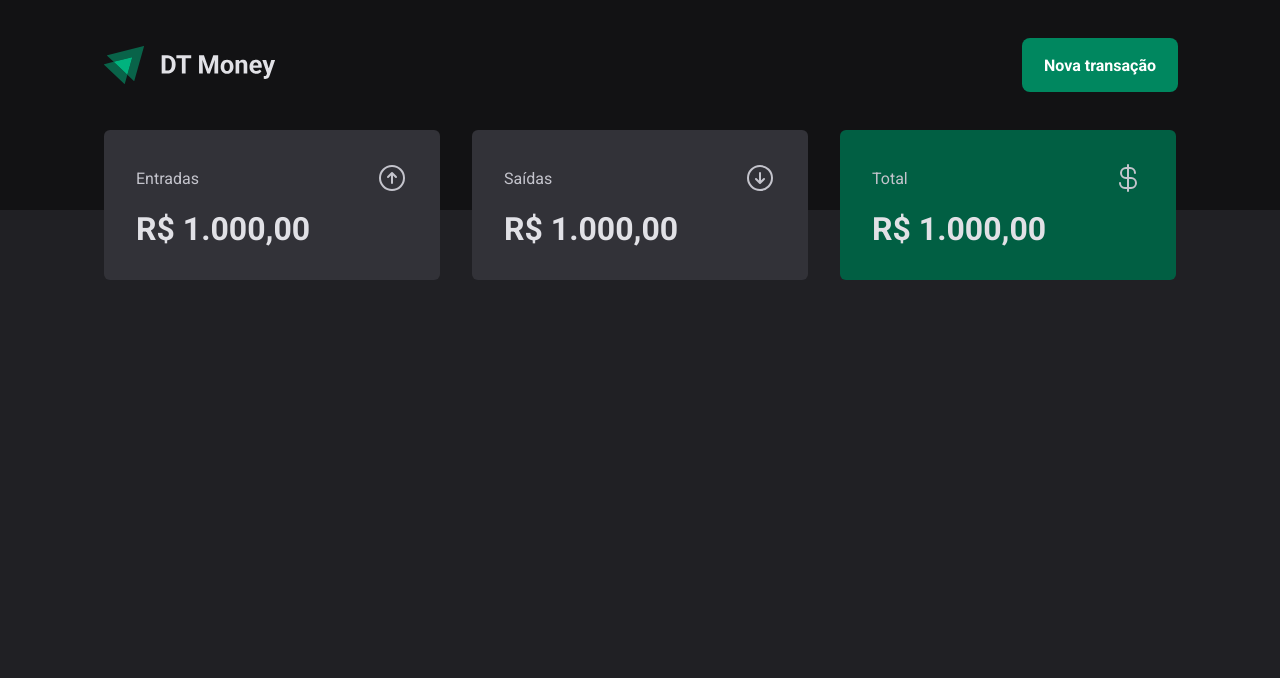
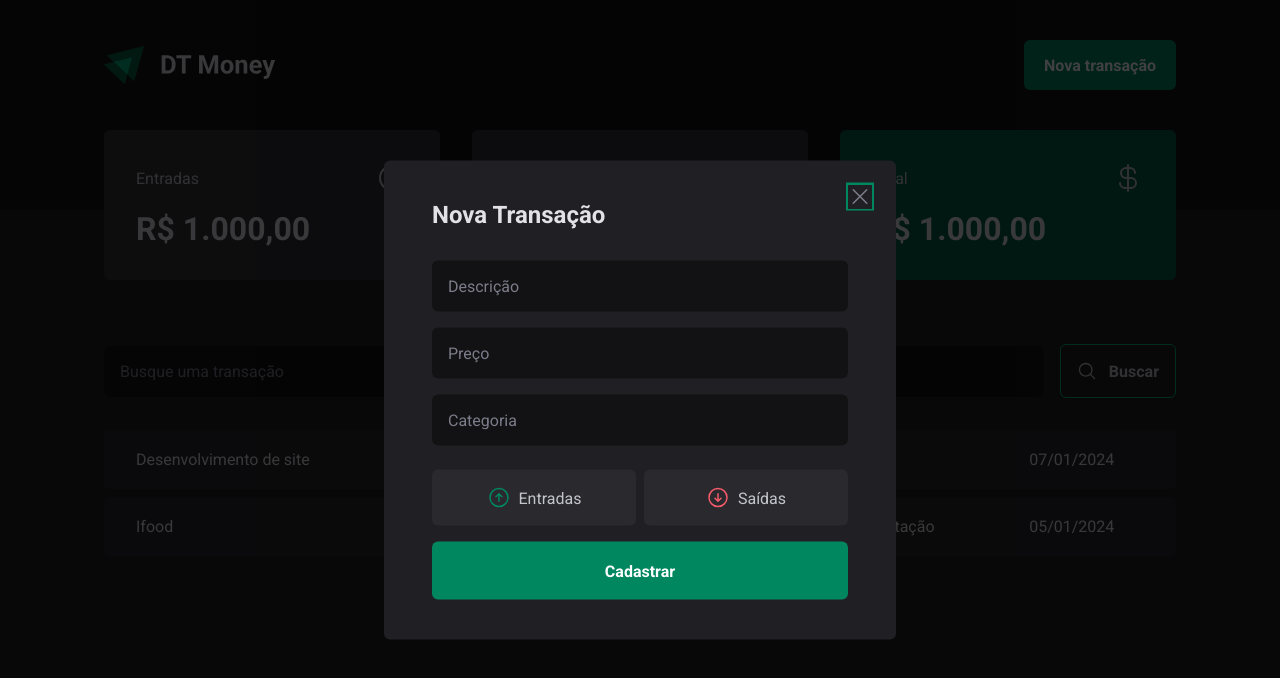
Before and after one commit to tadeubneto/03-dt-money, a React (Vite) app: page / in a window 1280 px wide. Both pictures are taken after a click on the button "Nova transação". Shown: the top 678 px of the page. Built offline with nearby package versions, Linux system fonts and the light colour scheme.

Commit message:
feat: create modal

```diff
--- a/package.json
+++ b/package.json
@@ -11,6 +11,7 @@
   },
   "dependencies": {
     "@phosphor-icons/react": "^2.1.7",
+    "@radix-ui/themes": "^3.1.6",
     "react": "^18.3.1",
     "react-dom": "^18.3.1"
   },
--- a/src/App.tsx
+++ b/src/App.tsx
@@ -1,13 +1,13 @@
 import { ThemeProvider } from "styled-components";
 import { defaultTheme } from "./styles/themes/default";
 import { GlobalStyle } from "./styles/global";
-import { Trasactions } from "./pages/Transactions";
+import { Transactions } from "./pages/Transactions";
 
 export function App() {
   return (
     <ThemeProvider theme={defaultTheme}>
       <GlobalStyle />
-      <Trasactions />
+      <Transactions />
     </ThemeProvider>
   );
 }
--- /dev/null
+++ b/src/components/Header/NewTransactionModal/index.tsx
@@ -0,0 +1,45 @@
+import * as Dialog  from "@radix-ui/react-dialog";
+import * as RadioGroup from "@radix-ui/react-radio-group";
+import { Close, Content, Overlay, TransactionType, TransactionTypeButton } from "./style";
+import { ArrowCircleDown, ArrowCircleUp, X } from "@phosphor-icons/react";
+
+export function NewTransactionModal(){
+    return(
+        <Dialog.Portal>
+            <Overlay />
+            <Content>
+              <Dialog.Title>Nova Transação</Dialog.Title>
+              <Close>
+                <X size={24} />
+              </Close>
+
+
+
+              <form action="">
+                <input type="text" placeholder="Descrição" required />
+                <input type="number" placeholder="Preço" required />
+                <input type="text" placeholder="Categoria" required />
+
+                <TransactionType>
+                    <TransactionTypeButton variant="income" value="income">
+                        <ArrowCircleUp size={24} />
+                            Entradas
+
+                    </TransactionTypeButton>
+                    <TransactionTypeButton variant="outcome" value="outcome">
+                        <ArrowCircleDown size={24} />
+                            Saídas
+
+                    </TransactionTypeButton>
+                </TransactionType>
+
+                <button type="submit">
+                    Cadastrar
+                </button>
+              </form>
+            </Content>
+          </Dialog.Portal>
+
+
+    )
+}
--- /dev/null
+++ b/src/components/Header/NewTransactionModal/style.ts
@@ -0,0 +1,117 @@
+import styled from "styled-components";
+import * as Dialog from "@radix-ui/react-dialog";
+import * as RadioGroup from "@radix-ui/react-radio-group";
+
+export const Overlay = styled(Dialog.Overlay)`
+  position: fixed;
+  width: 100vw;
+  height: 100vh;
+  inset: 0;
+  background: rgba(0, 0, 0, 0.75);
+`;
+
+export const Content = styled(Dialog.Content)`
+  min-width: 32rem;
+  border-radius: 6px;
+  padding: 2.5rem 3rem;
+  background: ${(props) => props.theme["gray-800"]};
+
+  position: fixed;
+  top: 50%;
+  left: 50%;
+  transform: translate(-50%, -50%);
+
+  form {
+    display: flex;
+    flex-direction: column;
+    gap: 1rem;
+    margin-top: 2rem;
+
+    input {
+      border-radius: 6px;
+      border: 0;
+      padding: 1rem;
+
+      background: ${(props) => props.theme["gray-900"]};
+      color: ${(props) => props.theme["gray-300"]};
+
+      &::placeholder {
+        color: ${(props) => props.theme["gray-500"]};
+      }
+    }
+
+    button[type="submit"] {
+      height: 58px;
+      border: 0;
+      border-radius: 6px;
+      padding: 0 1.25rem;
+      font-weight: bold;
+
+      background: ${(props) => props.theme["green-500"]};
+      color: ${(props) => props.theme.white};
+
+      &:hover {
+        background: ${(props) => props.theme["green-700"]};
+        transition: background-color 0.2;
+      }
+    }
+  }
+`;
+
+export const Close = styled(Dialog.Close)`
+  position: absolute;
+  border: 0;
+  background: transparent;
+  top: 1.5rem;
+  right: 1.5rem;
+  cursor: pointer;
+  line-height: 0;
+  color: ${(props) => props.theme["gray-500"]}
+
+
+`;
+
+
+interface TransactionTypeButtonProps {
+    variant: 'income' | 'outcome'
+}
+
+export const TransactionType = styled(RadioGroup.Root)`
+
+display: grid;
+grid-template-columns: repeat(2, 1fr);
+gap: 0.5rem;
+margin-top: 0.5rem;
+
+`
+
+export const TransactionTypeButton = styled(RadioGroup.Item)<TransactionTypeButtonProps>`
+
+display: flex;
+align-items: center;
+justify-content: center;
+gap: 0.5rem;
+border-radius: 6px;
+border: 0;
+padding: 1rem;
+
+cursor: pointer;
+background: ${(props) => props.theme["gray-700"]} ;
+color: ${(props) => props.theme["gray-300"]};
+
+svg {
+    color: ${props => props.variant === 'income' ? props.theme["green-500"] : props.theme["red-300"]};
+}
+
+&[data-state='checked'] {
+
+    color: ${(props) => props.theme.white};
+    background: ${props => props.variant === 'income' ? props.theme["green-500"] : props.theme["red-300"]};
+
+    svg{
+        color: ${(props) => props.theme.white};
+    }
+
+}
+
+`
--- a/src/components/Header/index.tsx
+++ b/src/components/Header/index.tsx
@@ -1,13 +1,19 @@
 import { HeaderContainer, HeaderContent, NewTransactionButton } from "./style";
-
 import logoImg from "../../assets/logo.svg";
+import * as Dialog  from "@radix-ui/react-dialog";
+import { NewTransactionModal } from "./NewTransactionModal";
 
 export function Header() {
   return (
     <HeaderContainer>
       <HeaderContent>
         <img src={logoImg} alt="" />
-        <NewTransactionButton>Nova transação</NewTransactionButton>
+        <Dialog.Root>
+          <Dialog.Trigger asChild>
+            <NewTransactionButton>Nova transação</NewTransactionButton>
+          </Dialog.Trigger>
+          <NewTransactionModal />
+        </Dialog.Root>
       </HeaderContent>
     </HeaderContainer>
   );
--- a/src/components/Header/style.ts
+++ b/src/components/Header/style.ts
@@ -22,6 +22,7 @@
 
 export const NewTransactionButton = styled.button`
 
+
 height: 50px;
 border: 0;
 background: ${props => props.theme['green-500']};
--- /dev/null
+++ b/src/pages/Transactions/components/SearchForm/index.tsx
@@ -0,0 +1,18 @@
+import { MagnifyingGlass } from "@phosphor-icons/react";
+import { SearchFormContainer } from "./style";
+
+export function SearchForm() {
+    return (
+        <SearchFormContainer>
+            <input
+            type="text"
+            placeholder="Busque uma transação"/>
+            <button>
+                <MagnifyingGlass size={20} />
+                Buscar
+            </button>
+
+
+        </SearchFormContainer>
+    )
+}
--- /dev/null
+++ b/src/pages/Transactions/components/SearchForm/style.ts
@@ -0,0 +1,41 @@
+import styled from "styled-components";
+
+export const SearchFormContainer = styled.form`
+  display: flex;
+  align-items: center;
+  gap: 1rem;
+
+  input {
+    flex: 1;
+    border-radius: 6px;
+    border: 0;
+    background: ${(props) => props.theme["gray-900"]};
+    color: ${(props) => props.theme["gray-300"]};
+    padding: 1rem;
+
+    &::placeholder {
+      color: ${(props) => props.theme["gray-500"]};
+    }
+  }
+
+  button {
+    display: flex;
+    align-items: center;
+    gap: 0.75rem;
+
+    border: 0;
+    border-radius: 6px;
+    padding: 1rem;
+    border: 1px solid ${(props) => props.theme["green-300"]};
+    background: transparent;
+    color: ${(props) => props.theme["gray-300"]};
+    font-weight: bold;
+
+    &:hover {
+      border-color: 1px solid ${(props) => props.theme["green-500"]};
+      background: ${(props) => props.theme["green-500"]};
+      color: ${(props) => props.theme.white};
+      transition: background-color 0.2s, color 0.2s, border-color 0.2s;
+    }
+  }
+`;
--- a/src/pages/Transactions/index.tsx
+++ b/src/pages/Transactions/index.tsx
@@ -1,12 +1,48 @@
 import { Header } from "../../components/Header";
 import { Summary } from "../../components/Summary";
+import { SearchForm } from "./components/SearchForm";
 
+import {
+  PriceHighLight,
+  TransactionsContainer,
+  TransactionsTable,
+} from "./style";
 
-export function Trasactions() {
+export function Transactions() {
   return (
     <>
-    <Header />
-    <Summary />
+      <Header />
+      <Summary />
+
+      <TransactionsContainer>
+
+        <SearchForm />
+
+        <TransactionsTable>
+          <tbody>
+            <tr>
+              <td width="50%">Desenvolvimento de site</td>
+              <td>
+                <PriceHighLight variant="income">
+                  R$1.000,00
+                </PriceHighLight>
+              </td>
+              <td>venda</td>
+              <td>07/01/2024</td>
+            </tr>
+            <tr>
+              <td width="50%">Ifood</td>
+              <td>
+                <PriceHighLight variant="outcome">
+                  -R$50,00
+                </PriceHighLight>
+              </td>
+              <td>Alimentação</td>
+              <td>05/01/2024</td>
+            </tr>
+          </tbody>
+        </TransactionsTable>
+      </TransactionsContainer>
     </>
   );
 }
--- a/src/pages/Transactions/style.ts
+++ b/src/pages/Transactions/style.ts
@@ -0,0 +1,42 @@
+import styled from "styled-components";
+
+export const TransactionsContainer = styled.main`
+
+width: 100%;
+max-width: 1120px;
+margin: 4rem auto 0;
+padding: 0 1.5rem;
+
+
+`
+
+export const TransactionsTable = styled.table`
+
+width: 100%;
+border-collapse: separate;
+border-spacing: 0 0.5rem;
+margin-top: 1.5rem;
+
+    td {
+        padding: 1.25rem 2rem;
+        background: ${props => props.theme["gray-700"]};
+
+        &:first-child {
+            border-radius: 6px 0 0 6px;
+        }
+
+
+        &:last-child {
+            border-radius: 0 6px 6px 0;
+        }
+    }
+`
+
+interface PriceHighLightProps {
+    variant: 'income' | 'outcome'
+}
+
+export const PriceHighLight = styled.span<PriceHighLightProps>`
+color: ${props => props.variant === 'income' ? props.theme["green-300"] : props.theme["red-300"]};
+
+`
```
Also changed, not shown: 1 other file (tests, documents, lock files or other folders).
